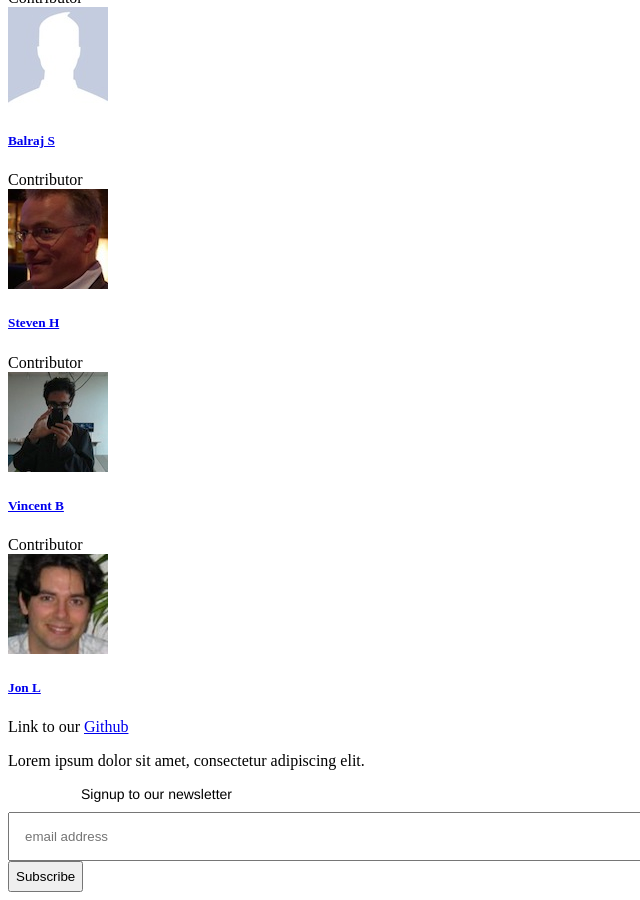
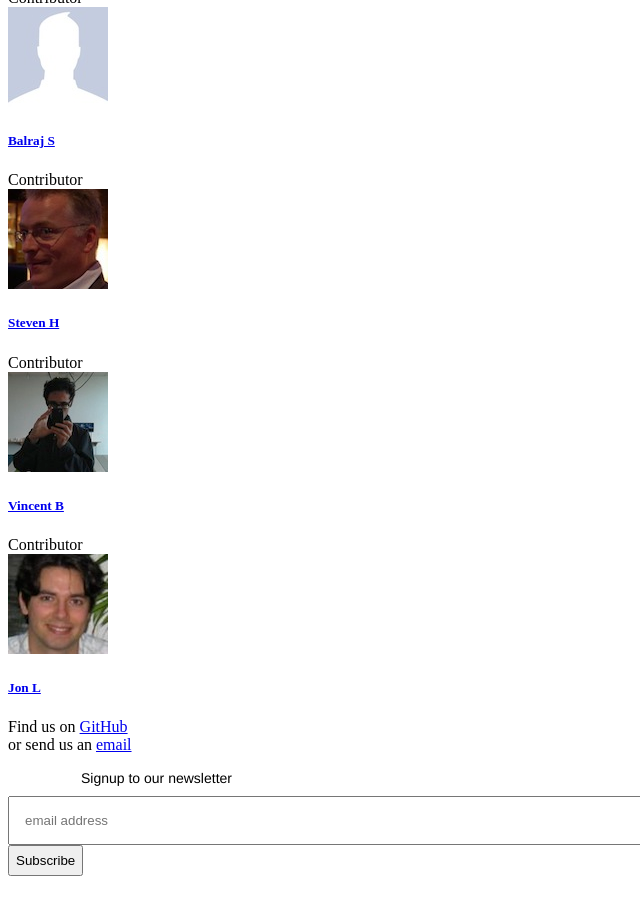
Before and after one commit to nymote/nymote.github.io, a Jekyll site: the page built from index.html, in a window 1280 px wide and 900 px high, scrolled down 4544 px. Shown: the whole window, without its empty margins (0-640 px from the left). Built offline with Jekyll 4.4.1, drawn with Linux system fonts in a browser that asks for light colours; nearby versions of some CDN libraries; library files that are not in the unit come from our copies; comment, search, counter and statistics services are not loaded.

Commit message:
tweak footer

```diff
--- a/_includes/themes/twitter-mod/default.html
+++ b/_includes/themes/twitter-mod/default.html
@@ -50,7 +50,7 @@
         <div class="row bordertop">
           <div class="span6 footertext">
             <span class="icon-github" style="float: left; font-size: 60px;"></span>
-            <div class="span3">Link to our <a href="https://github.com/nymote/nymote.github.io" target="_blank">Github</a> <p> Lorem ipsum dolor sit amet, consectetur adipiscing elit.</div>
+            <div class="span3">Find us on <a href="https://github.com/nymote" target="_blank">GitHub</a> <br/> or send us an <a href="mailto:amir@nymote.com">email</a><p></p></div>
           </div>
           <div class="span6">
             <div class="icon">
```
